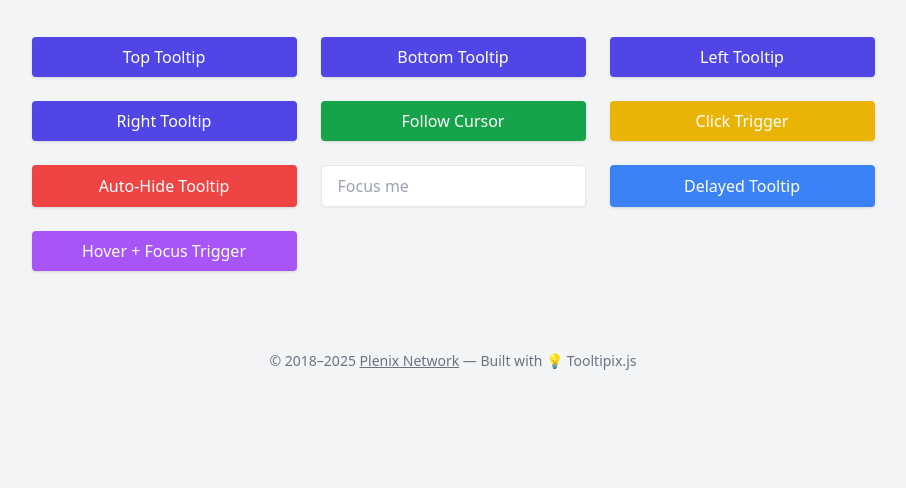
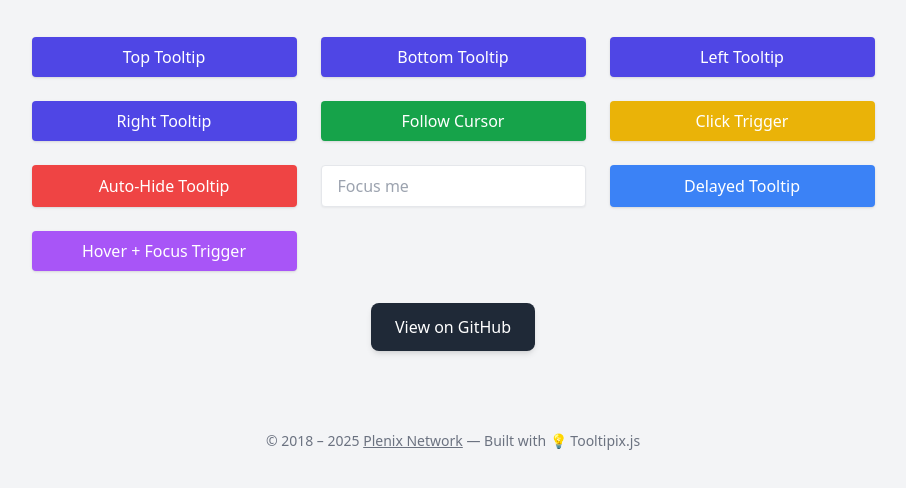
Before and after one commit to PlenixNetwork/tooltipix.js, a plain HTML site: page docs/index.html in a window 1280 px wide. Shown: the part 164-652 px from the top of the page, without its empty margins (187-1093 px from the left). Drawn offline with nearby package versions, Linux system fonts and the light colour scheme.

Commit message:
[UPDATE] Update script source to use CDN and add GitHub button in demo page

```diff
--- a/docs/index.html
+++ b/docs/index.html
@@ -6,7 +6,7 @@
   <title>Tooltipix.js Demo | Plenix Network</title>
   <link rel="icon" type="image/x-icon" href="https://eu2.contabostorage.com/482fc34634ce4ff483611f20ae68a131:plenix-network/cdn/assets/images/favicon.ico">
   <script src="https://cdn.tailwindcss.com"></script>
-  <script src="../dist/main.js"></script>
+  <script src="https://cdn.jsdelivr.net/gh/PlenixNetwork/tooltipix.js/dist/main.js"></script>
 </head>
 <body class="bg-gray-100 text-gray-800 min-h-screen flex flex-col items-center py-10 px-4">
 
@@ -81,8 +81,17 @@
 
   </div>
 
+  <!-- GitHub Button -->
+  <div class="mt-8">
+    <a href="https://github.com/PlenixNetwork/tooltipix.js" target="_blank">
+      <button class="bg-gray-800 hover:bg-gray-900 text-white px-6 py-3 rounded-lg shadow-md">
+        View on GitHub
+      </button>
+    </a>
+  </div>
+
   <footer class="mt-20 text-center text-sm text-gray-500">
-    © 2018–<span id="year"></span> <a href="https://plenix.net" class="underline hover:text-indigo-700" target="_blank" rel="noopener">Plenix Network</a> — Built with 💡 Tooltipix.js
+    © 2018 – <span id="year"></span> <a href="https://plenix.net" class="underline hover:text-indigo-700" target="_blank" rel="noopener">Plenix Network</a> — Built with 💡 Tooltipix.js
   </footer>
 
   <script>
```
